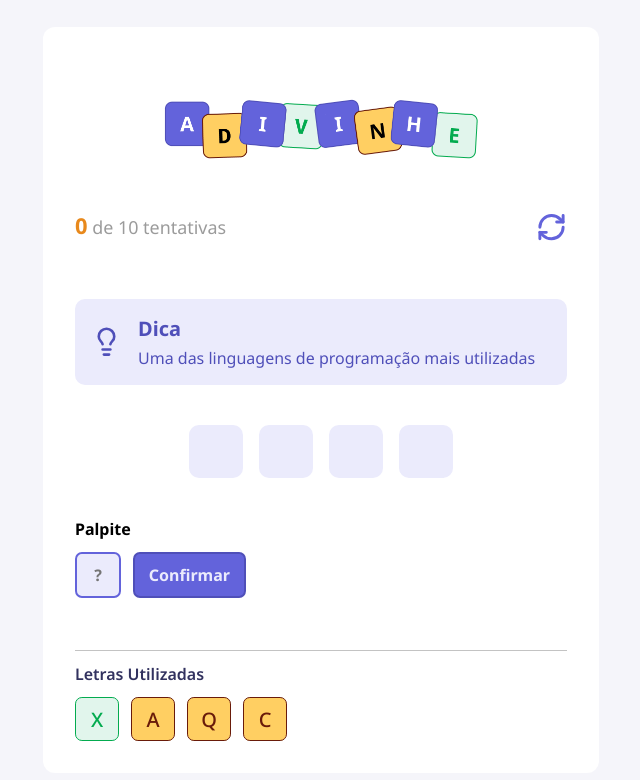
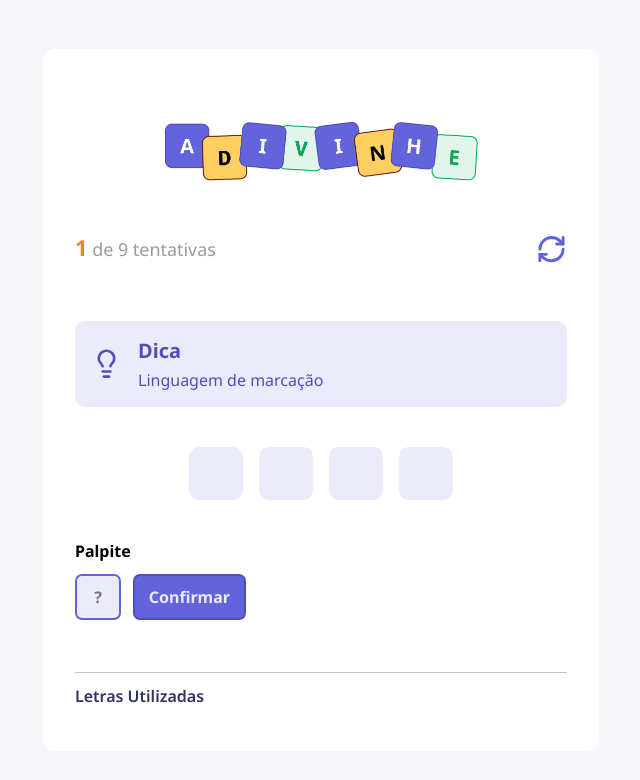
Before and after one commit to oecarvalho/rocketseat_advinhe, a React (Vite) app: page / in a window 1280 px wide. Shown: the top 780 px of the page, without its empty margins (319-959 px from the left). Built offline with nearby package versions, Linux system fonts and the light colour scheme.

Commit message:
finalizando o projeto

```diff
--- a/package.json
+++ b/package.json
@@ -24,6 +24,6 @@
     "globals": "^16.0.0",
     "typescript": "~5.7.2",
     "typescript-eslint": "^8.26.1",
-    "vite": "^6.3.1"
+    "vite": "^6.3.4"
   }
 }
--- a/src/App.tsx
+++ b/src/App.tsx
@@ -7,15 +7,22 @@ import { Tip } from './components/Tip';
 import { Letter } from './components/Letter';
 import { Input } from './components/Input/input';
 import { Button } from './components/Button';
-import { LettersUsed } from './components/LettersUsed';
+import { LettersUsed, LetterUsedProps } from './components/LettersUsed';
 
 function App() {
-  const [attempts, setAttempts] = useState(0)
+  const [score, setScore] = useState(0)
   const [letter, setLetter] = useState('')
+  const [letterUsed, setLetterUsed] = useState<LetterUsedProps[]>([])
   const [challenge, setChallenge] = useState<Challenge | null>(null)
 
+  const ATTEMPTS_MARGIN = 5
+
   function handlerRestartGame(){
-    alert("reiniciar o jogo")
+    const isConfirmed = window.confirm('Deseja reiniciar?')
+
+    if(isConfirmed){
+      startGame()
+    }
   }
 
   function startGame(){
@@ -23,13 +30,62 @@ function App() {
     const randomWord = WORDS[index];
     setChallenge(randomWord)
 
-    setAttempts(0)
+    setScore(0)
     setLetter('')
+  }
+
+  function handleConfirm(){
+    if(!challenge){
+      return
+    }
+
+    if(!letter.trim()){
+      return alert('Digite uma letra!')
+    }
+
+    const value = letter.toUpperCase();
+    const exists = letterUsed.find((used)=> used.value.toUpperCase() === value);
+
+    if(exists){
+      setLetter('')
+      return alert('Você já usou a letra: ' + value);
+    }
+
+    const hits = challenge.word.toUpperCase().split('').filter((char)=> char === value).length;
+    const correct = hits > 0;
+    const currentScore = score + hits;
+
+    setLetterUsed((prevState)=>[...prevState, {value, correct}])
+    setScore(currentScore)
+    setLetter('')
+
+  }
+
+  function endGame(message: string){
+    alert(message)
   }
 
   useEffect(()=>{
     startGame();
   }, [])
+
+  useEffect(()=>{
+    if(!challenge){
+      return
+    }
+
+    setTimeout(()=>{
+      if(score === challenge.word.length){
+        return endGame('Parabens, vc descobriu a palavra')
+      }
+
+      const attemptLimit = challenge.word.length
+      if(letterUsed.length === attemptLimit){
+        return endGame('Que pena! usou todas as tentativas')
+      }
+    }, 200)
+
+  }, [score, letterUsed.length])
 
   if(!challenge){
     return
@@ -38,25 +94,36 @@ function App() {
   return (
     <div className={styles.container}>
       <main>
-        <Header current = {attempts} max = {10} onRestart={handlerRestartGame} />
-        <Tip tip='Uma das linguagens de programação mais utilizadas'/>
+        <Header current = {LettersUsed.length} max = {challenge.word.length + ATTEMPTS_MARGIN} onRestart={handlerRestartGame} />
+
+        <Tip tip={challenge.tip}/>
 
         <div className={styles.word}>
-         {
-          challenge.word.split('').map(()=>(
-            <Letter value=''/>
-          ))
-         }
+          {
+           challenge.word.split('').map((letter, index) => {
+            const usedLetter = letterUsed.find(
+              (used) => used.value.toUpperCase() === letter.toUpperCase()
+            );
+            return (
+              <Letter
+                key={index}
+                value={usedLetter?.value}
+                color={usedLetter?.correct ? 'correct' : 'default'}
+              />
+            );
+          })
+
+          }
         </div>
 
         <h4>Palpite</h4>
 
         <div className={styles.guess}>
-          <Input autoFocus maxLength={1} placeholder='?'/>
-          <Button title='Confirmar'/>
+          <Input autoFocus maxLength={1} placeholder='?' value={letter} onChange={(e)=> setLetter(e.target.value)}/>
+          <Button title='Confirmar' onClick={handleConfirm}/>
         </div>
 
-        <LettersUsed/>
+        <LettersUsed data={letterUsed}/>
       </main>
     </div>
   )
--- a/src/components/LettersUsed/index.tsx
+++ b/src/components/LettersUsed/index.tsx
@@ -7,20 +7,24 @@ export type LetterUsedProps = {
     correct: boolean
 }
 
-type Props ={
+type Props = {
     data: LetterUsedProps[];
 }
 
-export function LettersUsed(){
+export function LettersUsed({data}: Props){
     return(
         <div className={style.lettersUsed}>
             <h5>Letras Utilizadas</h5>
 
             <div>
-                <Letter value='X' size='small' color='correct'/>
-                <Letter value='A' size='small' color='wrong'/>
-                <Letter value='Q' size='small' color='wrong'/>
-                <Letter value='C' size='small' color='wrong'/>
+                {data.map(({value, correct})=>(
+                    <Letter
+                        key={value}
+                        value={value}
+                        size='small'
+                        color={correct ? "correct" : "wrong"}
+                    />
+                ))}
             </div>
         </div>
     )
```
Also changed, not shown: 1 other file (tests, documents, lock files or other folders).
